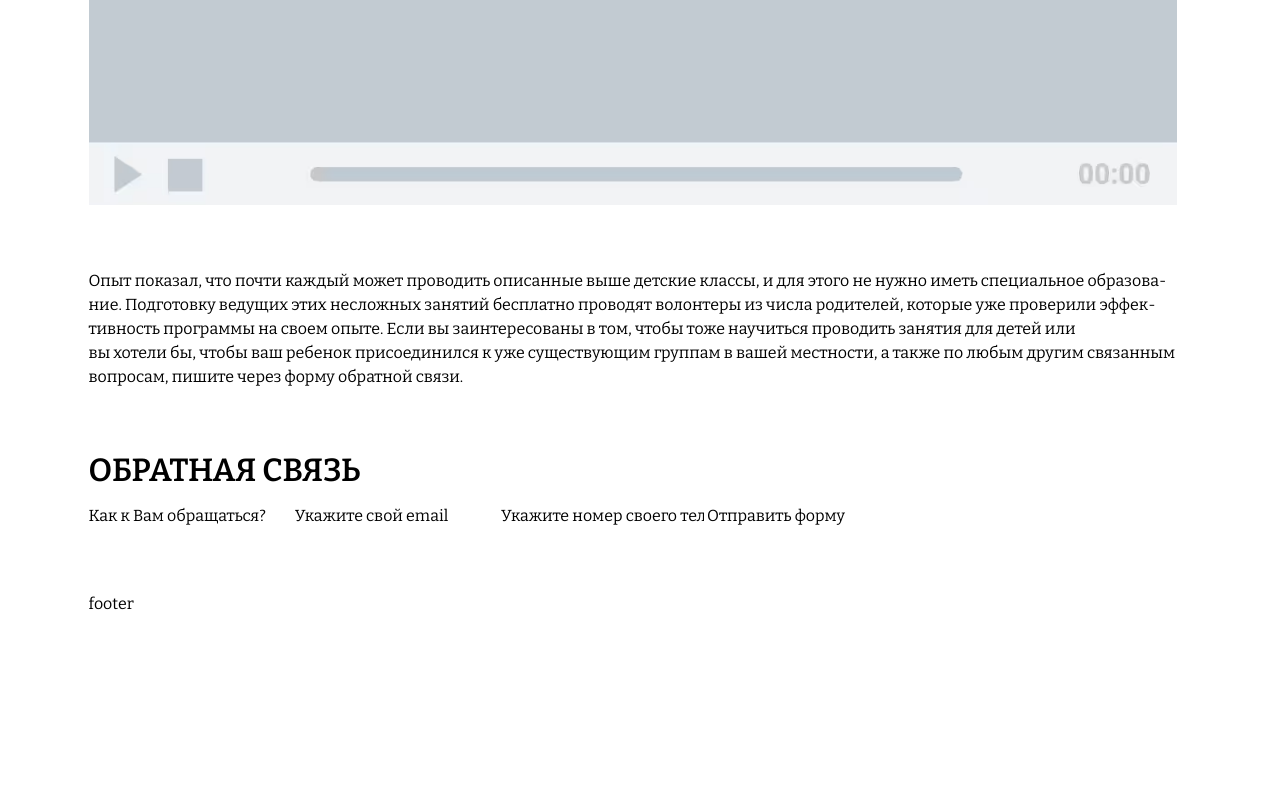
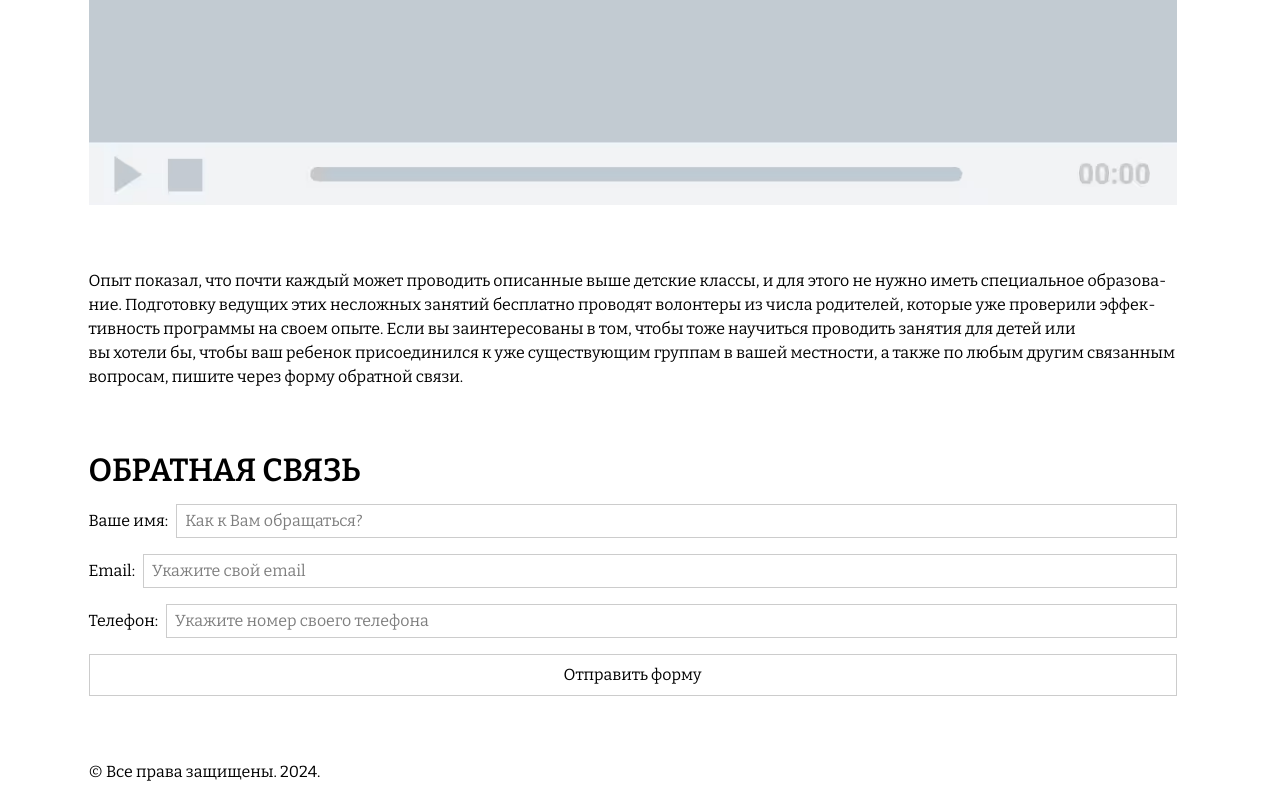
Before and after one commit to HjETWD/landing-page-12.2024, a website: page index.html in a window 1280 px wide. Shown: the part 8702-9502 px from the top of the page. Before the commit the page ends 9318 px from the top, so only its background shows below. Drawn offline with Linux system fonts and the light colour scheme.

Commit message:
add form & button styles

```diff
--- a/index.html
+++ b/index.html
@@ -160,15 +160,18 @@
 			<div class="section__container container">
 				<h2 class="section__title">Обратная связь</h2>
 				<form class="form">
-					<label>
-						<input class="form__input" type="text" placeholder="Как к Вам обращаться?">
-					</label>
-					<label>
-						<input class="form__input" type="email" placeholder="Укажите свой email">
-					</label>
-					<label>
-						<input class="form__input" type="phone" placeholder="Укажите номер своего телефона">
-					</label>
+					<div class="form__wrapper">
+						<label for="name" class="form__label">Ваше имя:</label>
+						<input id="name" class="form__input" type="text" placeholder="Как к Вам обращаться?">
+					</div>
+					<div class="form__wrapper">
+						<label for="email" class="form__label">Email:</label>
+						<input id="email" class="form__input" type="email" placeholder="Укажите свой email">
+					</div>
+					<div class="form__wrapper">
+						<label for="phone" class="form__label">Телефон:</label>
+						<input id="phone" class="form__input" type="phone" placeholder="Укажите номер своего телефона">
+					</div>
 					<button class="form__button button" type="button">Отправить форму</button>
 				</form>
 			</div>
@@ -177,7 +180,9 @@
 	</main>
 
 	<footer class="footer">
-		<div class="container">footer</div>
+		<div class="container">
+			<p>&copy; Все права защищены. 2024.</p>
+		</div>
 	</footer>
 </body>
 
--- /dev/null
+++ b/scss/components/_button.scss
@@ -0,0 +1,29 @@
+@layer components.button {
+	.button {
+		display: inline-flex;
+		align-items: center;
+		justify-content: flex-start;
+		gap: 0.25rem;
+		padding: 0.5rem 1rem;
+
+		border: 0.0625rem solid #ccc;
+
+		outline: 0.0625rem dashed transparent;
+
+		@media (prefers-reduced-motion: no-preference) {
+			transition: var(--base-transition, 0.2s ease-in-out);
+			transition-property: color, background-color, border-color, outline-color;
+		}
+
+		&:not(:disabled):hover {
+			cursor: pointer;
+		}
+		&:hover,
+		&:focus-visible {
+			border-color: #a8a8a8;
+		}
+		&:focus-visible {
+			outline-color: currentColor;
+		}
+	}
+}
--- /dev/null
+++ b/scss/components/_form.scss
@@ -0,0 +1,58 @@
+@layer components.form {
+	.form {
+		display: grid;
+		gap: 1rem;
+
+		&__wrapper {
+			display: flex;
+			align-items: center;
+			justify-content: flex-start;
+			flex-direction: row;
+			flex-wrap: nowrap;
+			gap: 0.5rem;
+
+			@media (width < 40rem) {
+				align-items: flex-start;
+				flex-direction: column;
+			}
+		}
+		&__input {
+			min-inline-size: 10rem;
+			flex-grow: 1;
+			padding: 0.25rem 0.5rem;
+
+			border: 0.0625rem solid #ccc;
+
+			outline: 0.0625rem dashed transparent;
+
+			@media (width < 40rem) {
+				inline-size: 100%;
+			}
+
+			@media (prefers-reduced-motion: no-preference) {
+				transition: var(--base-transition, 0.2s ease-in-out);
+				transition-property: color, border-color, outline-color;
+			}
+
+			&::placeholder {
+				opacity: 0.5;
+				@media (prefers-reduced-motion: no-preference) {
+					transition: var(--base-transition, 0.2s ease-in-out) opacity;
+				}
+			}
+			&:hover,
+			&:focus-visible {
+				border-color: #a8a8a8;
+			}
+			&:focus-visible {
+				outline-color: currentColor;
+				&::placeholder {
+					opacity: 0.75;
+				}
+			}
+		}
+		&__button {
+			justify-content: center;
+		}
+	}
+}
--- a/scss/components/_index.scss
+++ b/scss/components/_index.scss
@@ -1,3 +1,7 @@
 @forward 'visually-hidden';
 
 @forward 'nav';
+
+@forward 'button';
+
+@forward 'form';
```
Also changed, not shown: css/styles.min.css.
